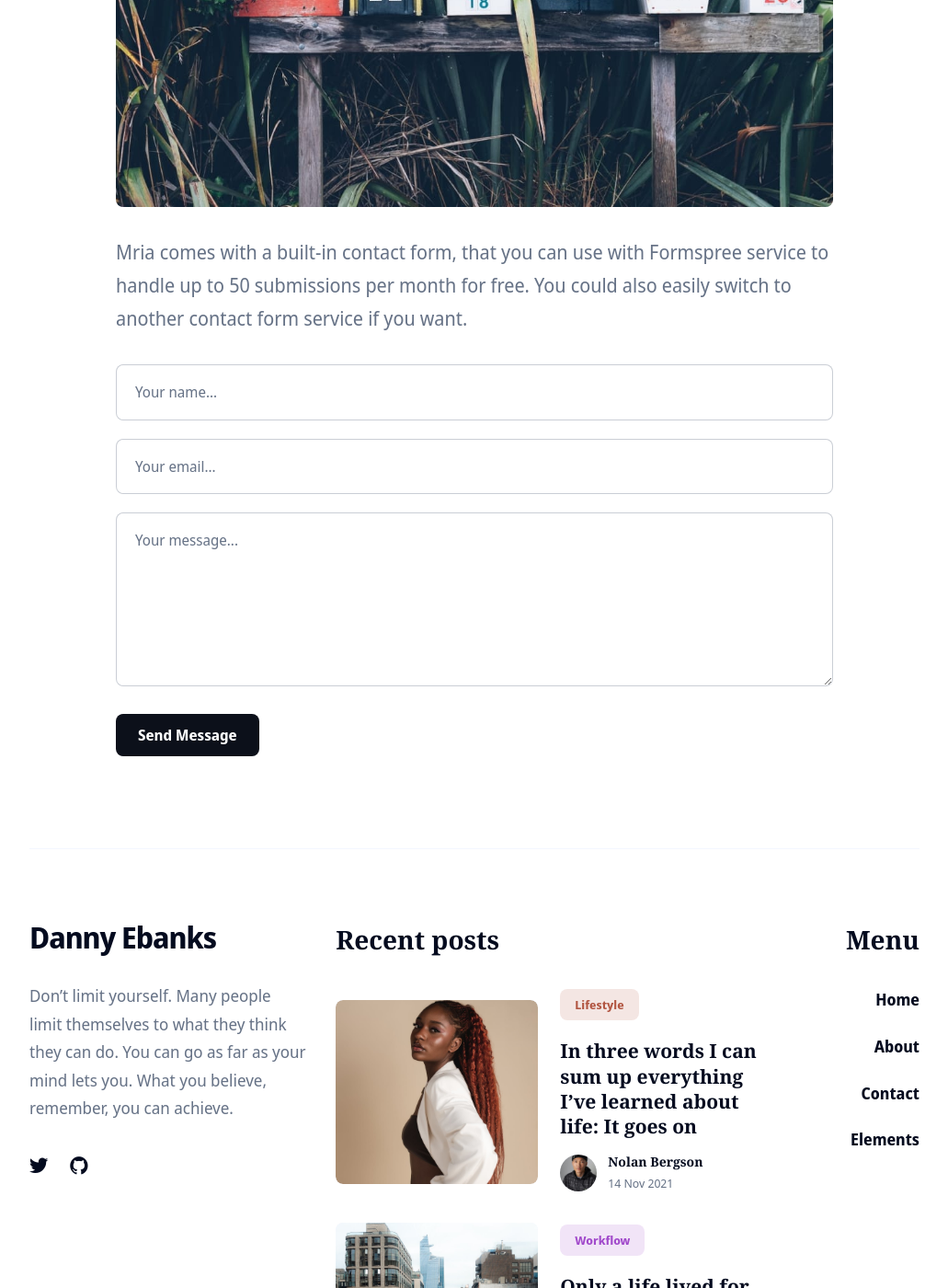
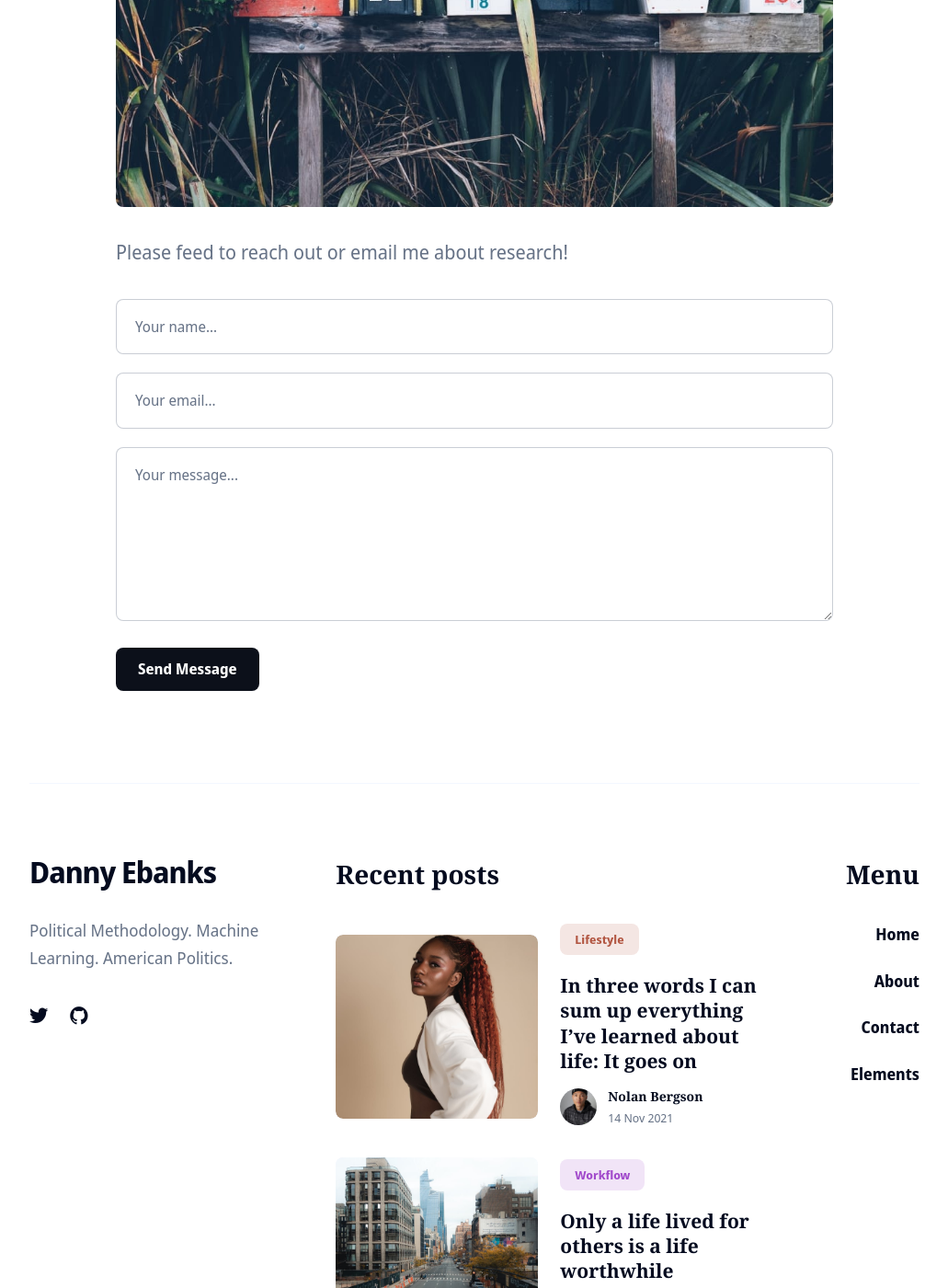
Before and after one commit to danielEbanks/danielEbanks.github.io, a Jekyll site: the page built from _pages/contact.html, in a window 1280 px wide and 1400 px high, scrolled down 589 px. Shown: the whole window at 92% size, without its empty margins (124-1155 px from the left). Built offline with Jekyll 4.4.1, drawn with Linux system fonts in a browser that asks for light colours; nearby versions of some CDN libraries.

Commit message:
Update settings.yml

```diff
--- a/_data/settings.yml
+++ b/_data/settings.yml
@@ -49,7 +49,7 @@
 # Blog Section Settings
 blog__settings:
   enable: true
-  blog__title: Latest Posts
+  blog__title: Latest
   blog__description:
 
 
@@ -72,8 +72,8 @@
 # Author Section Settings
 author__section:
   enable: true
-  author__section__title: Hello, my name is Alena. I’m reviewer and content creator.
-  author__section__description: I’m a published content creator, brand copywriter, photographer, and social media content creator and manager. I help brands connect with their customers by developing engaging content that entertains, educates, and offers value to their audience.
+  author__section__title: Danny Ebanks
+  author__section__description: I'm currently a fifth-year PhD candidate at Caltech. My research interests include Political Methodology, American Politics, and Congress. I study how to innovate on statistical methods, machine learning  and natural language processing to understand American politics.
   aurhor__section__button__text: More About Me
   aurhor__section__button__link: /about
   author__section__big__image: /images/100.jpg
@@ -94,7 +94,7 @@
 
 #-------------------------------
 # Footer Settings
-footer__description: Don’t limit yourself. Many people limit themselves to what they think they can do. You can go as far as your mind lets you. What you believe, remember, you can achieve.
+footer__description: Political Methodology. Machine Learning. American Politics.
 
 
 # Social Links
@@ -127,7 +127,7 @@
 # Contact Settings
 contact:
   email: debanks@caltech.edu # Add your form_id
-  description: Mria comes with a built-in contact form, that you can use with Formspree service to handle up to 50 submissions per month for free. You could also easily switch to another contact form service if you want. # Add a description of your form
+  description: Please feed to reach out or email me about research!  # Add a description of your form
 
 # NOTE
 # Mria theme comes with a contact form built-in. You can use this form with Formspree (https://formspree.io/) service and get up to 50 submissions for free. Also, you can easily switch to another service if you want.
```
